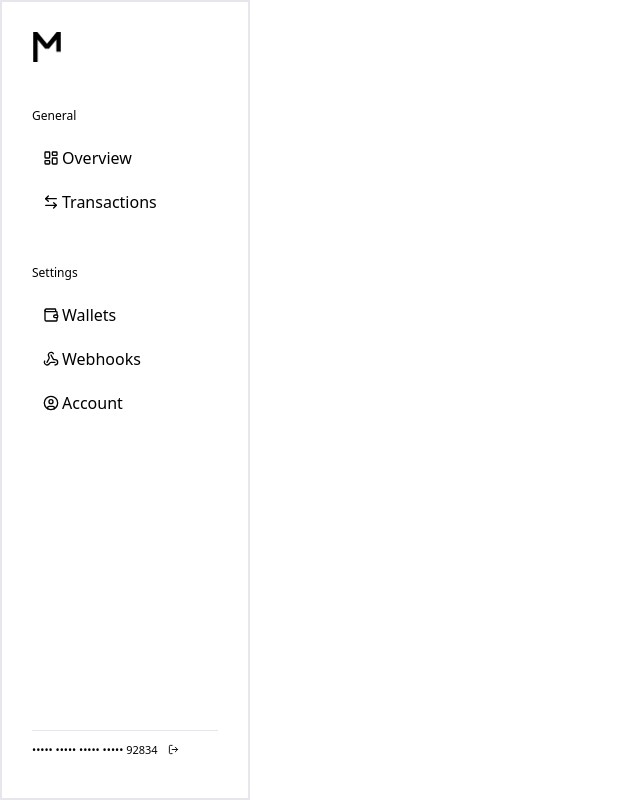
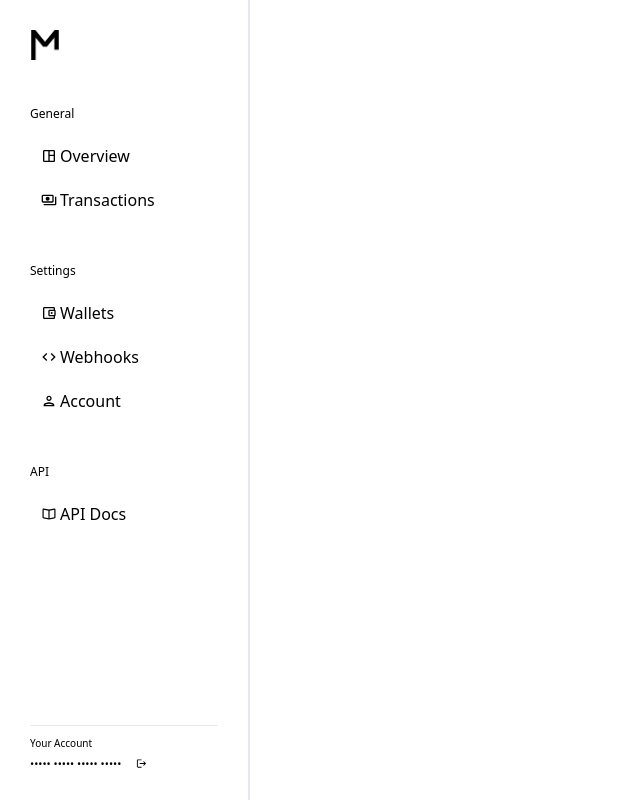
Before and after one commit to Liammkr/Mintage, a React (Vite) app: page /dashboard in a window 1280 px wide. Shown: the whole page, without its empty margins (0-640 px from the left). Built offline with nearby package versions, Linux system fonts and the light colour scheme.

Commit message:
1.4.1 Dashboard Icon Changes

```diff
--- a/src/pages/Dashboard/Dashboard.css
+++ b/src/pages/Dashboard/Dashboard.css
@@ -3,11 +3,12 @@
   height: 100vh;
   margin: 0px;
   overflow-y: hidden;
-  border: 2px solid rgb(229, 231, 236);
+  border-right: 2px solid rgb(229, 231, 236);
   padding: 30px;
   display: flex;
   flex-direction: column;
   box-sizing: border-box;
+  padding-bottom: 15px;
 }
 .fulldashboard {
   margin: 0px;
@@ -29,6 +30,13 @@
 .sidebartexts:hover {
   background-color: rgb(229, 231, 236);
 }
+.sidebartexts svg {
+  transition: color 0.2s ease;
+}
+
+.sidebartexts:hover svg {
+  color: #2563eb;
+}
 .sidebardescriptions {
   margin-top: 40px;
   font-size: 12px;
@@ -38,15 +46,25 @@
   align-items: center;
   gap: 10px;
   font-size: 11px;
+  margin-top: 3px;
 }
 .logoutbuttononside {
   transition: transform 0.3s ease;
+  transition: background-color 0.3s ease;
   cursor: pointer;
+  padding: 5px;
+  border-radius: 5px;
 }
 .logoutbuttononside:hover {
   transform: scale(1.2);
+  background-color: rgb(229, 231, 236);
 }
 .bottomacctnumb {
   margin-top: auto;
   border-top: 1px solid rgb(229, 231, 236);
 }
+.teuhig289f23 {
+  font-size: 10px;
+  padding: 0px;
+  margin-bottom: 0px;
+}
--- a/src/pages/Dashboard/Dashboard.tsx
+++ b/src/pages/Dashboard/Dashboard.tsx
@@ -1,12 +1,14 @@
 import { LogoImg } from "../../components/Logo";
 import {
-  LuLayoutDashboard,
-  LuArrowLeftRight,
-  LuWallet,
-  LuWebhook,
-  LuCircleUser,
-  LuLogOut,
-} from "react-icons/lu";
+  MdOutlineSpaceDashboard,
+  MdOutlinePayments,
+  MdOutlineAccountBalanceWallet,
+  MdCode,
+  MdOutlinePerson,
+  MdLogout,
+} from "react-icons/md";
+import { IoMdBook } from "react-icons/io";
+
 import "./Dashboard.css";
 import { useNavigate } from "react-router-dom";
 import { toast } from "sonner";
@@ -25,28 +27,45 @@ function Dashboard() {
         <LogoImg></LogoImg>
         <p className="sidebardescriptions">General</p>
         <p className="sidebartexts">
-          <LuLayoutDashboard></LuLayoutDashboard>Overview
+          <MdOutlineSpaceDashboard></MdOutlineSpaceDashboard>Overview
         </p>
-        <p className="sidebartexts">
-          <LuArrowLeftRight></LuArrowLeftRight>Transactions
+        <p
+          className="sidebartexts"
+          onClick={() => navigate("/dashboard/transactions")}
+        >
+          <MdOutlinePayments></MdOutlinePayments>Transactions
         </p>
         <p className="sidebardescriptions">Settings</p>
-        <p className="sidebartexts">
-          <LuWallet></LuWallet>Wallets
+        <p
+          className="sidebartexts"
+          onClick={() => navigate("/dashboard/wallets")}
+        >
+          <MdOutlineAccountBalanceWallet></MdOutlineAccountBalanceWallet>Wallets
         </p>
-        <p className="sidebartexts">
-          <LuWebhook></LuWebhook>Webhooks
+        <p
+          className="sidebartexts"
+          onClick={() => navigate("/dashboard/webhooks")}
+        >
+          <MdCode></MdCode>Webhooks
         </p>
-        <p className="sidebartexts">
-          <LuCircleUser></LuCircleUser>Account
+        <p
+          className="sidebartexts"
+          onClick={() => navigate("/dashboard/account")}
+        >
+          <MdOutlinePerson></MdOutlinePerson>Account
+        </p>
+        <p className="sidebardescriptions">API</p>
+        <p className="sidebartexts" onClick={() => navigate("/docs")}>
+          <IoMdBook></IoMdBook>API Docs
         </p>
         <div className="bottomacctnumb">
+          <p className="teuhig289f23">Your Account</p>
           <p className="acctnumbersideshown">
-            ••••• ••••• ••••• ••••• 92834{" "}
-            <LuLogOut
+            ••••• ••••• ••••• ••••• {localStorage.getItem("user_id")?.slice(-5)}{" "}
+            <MdLogout
               className="logoutbuttononside"
               onClick={() => logoutofacc()}
-            ></LuLogOut>
+            ></MdLogout>
           </p>
         </div>
       </div>
```
